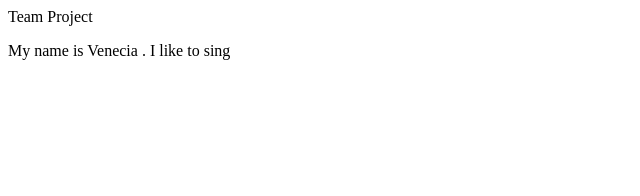
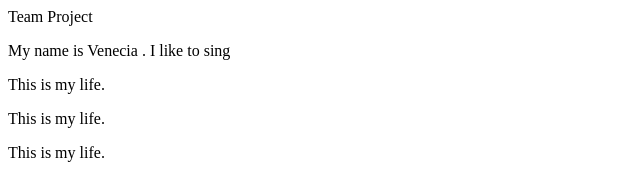
Before and after one commit to KakushaVenecia/TeamExercise, a plain HTML site: page index.html in a window 1280 px wide. Shown: the whole page, without its empty margins (0-640 px from the left). Drawn offline with Linux system fonts and the light colour scheme.

Commit message:
added things to my file

```diff
--- a/index.html
+++ b/index.html
@@ -10,6 +10,9 @@
 
    <!--  Write your name  and your hobby  -->
   <p>My name is Venecia . I like to sing </p>
+  <p> This is my life. </p>
+  <p> This is my life. </p>
+  <p> This is my life. </p>
 
 </body>
 </html>
```
